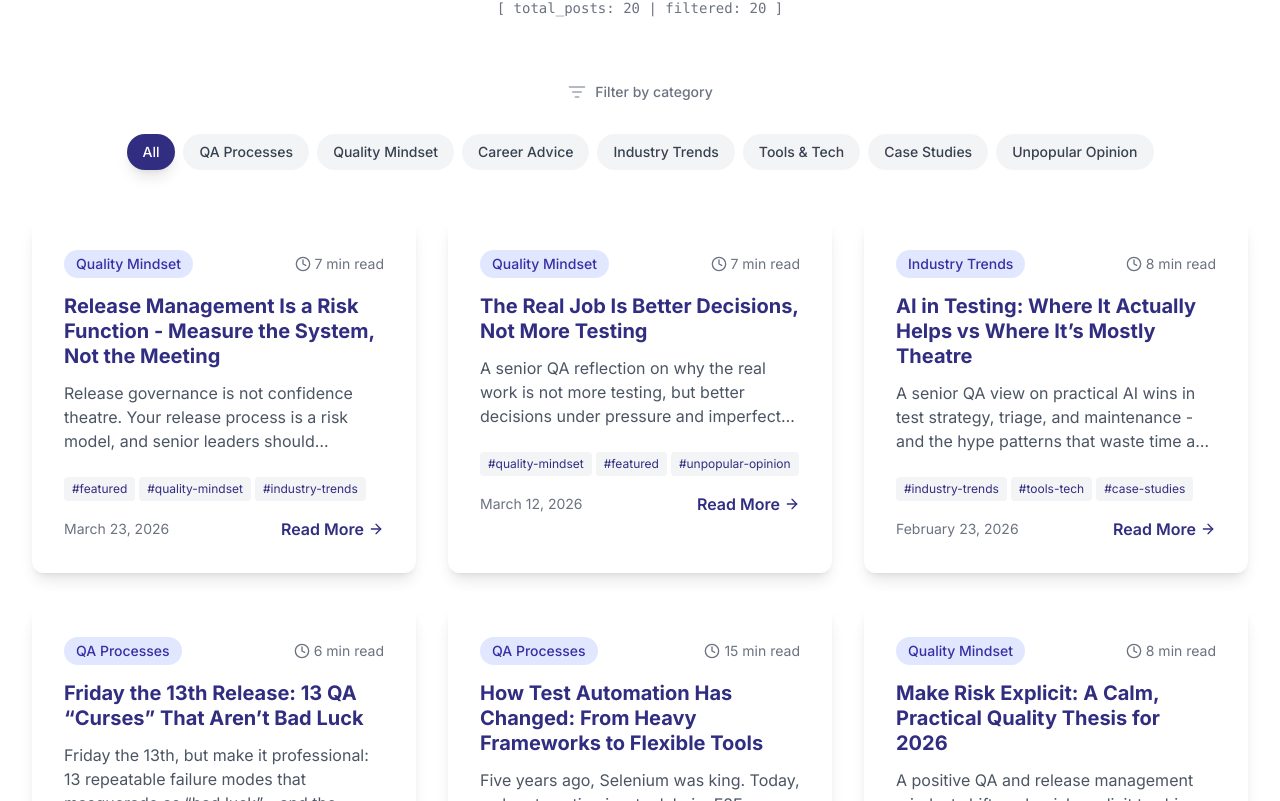
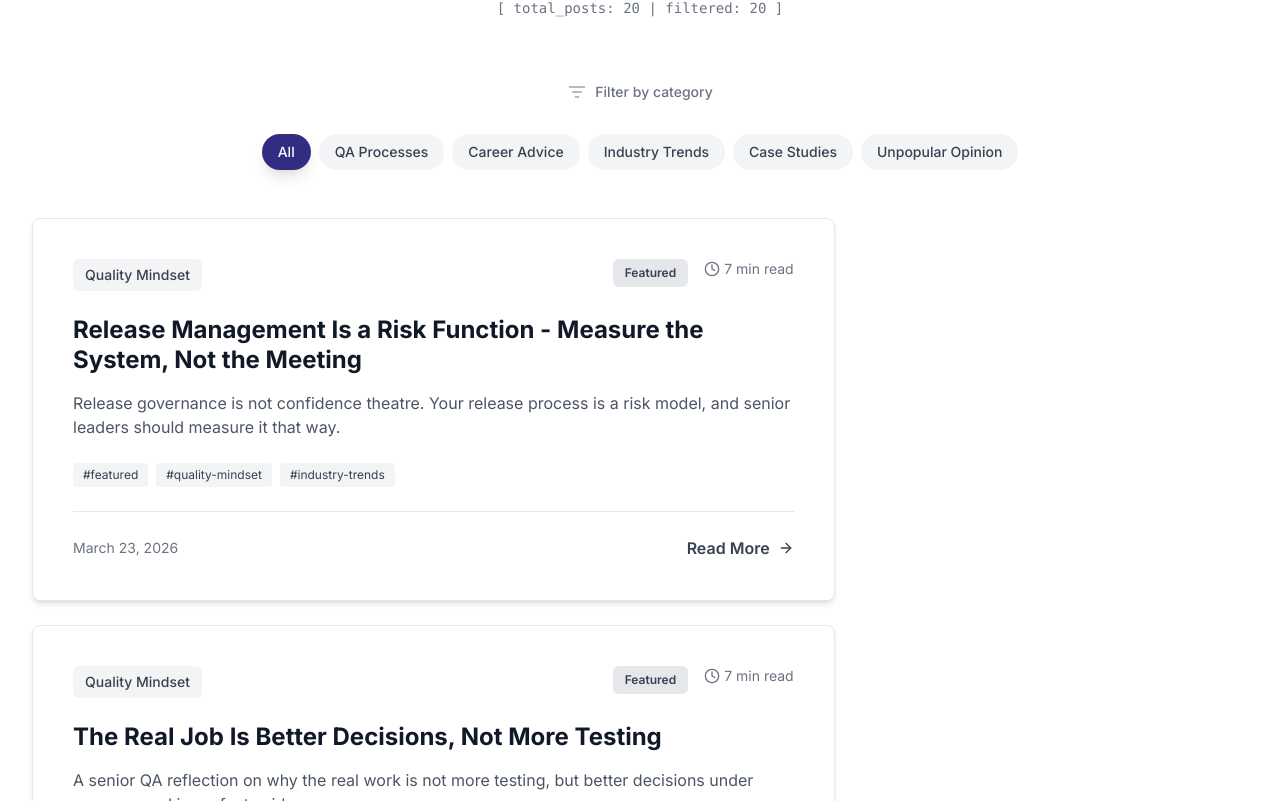
Before and after one commit to TheineAddict/Null-Expected, a React (Vite) app: page /blog in a window 1280 px wide. Shown: the part 399-1200 px from the top of the page. Built offline with nearby package versions, Linux system fonts and the light colour scheme.

Commit message:
Redesign blog page layout

```diff
--- a/src/pages/Blog.tsx
+++ b/src/pages/Blog.tsx
@@ -18,10 +18,8 @@ const Blog = () => {
   const categories = [
     'All',
     'QA Processes',
-    'Quality Mindset',
     'Career Advice',
     'Industry Trends',
-    'Tools & Tech',
     'Case Studies',
     'Unpopular Opinion'
   ];
@@ -78,8 +76,12 @@ const Blog = () => {
     }
   }, [activeCategory, activeTag, allPosts]);
 
-  const visiblePosts = posts.slice(0, visibleCount);
-  const hasMore = visibleCount < posts.length;
+  const featuredPosts = posts.filter(post => post.tags.includes('featured'));
+  const regularPosts = posts.filter(post => !post.tags.includes('featured'));
+
+  const sortedPosts = [...featuredPosts, ...regularPosts];
+  const visiblePosts = sortedPosts.slice(0, visibleCount);
+  const hasMore = visibleCount < sortedPosts.length;
 
   const handleShowMore = () => {
     setVisibleCount(prev => prev + 6);
@@ -177,57 +179,76 @@ const Blog = () => {
             </div>
           </div>
         ) : (
-        <div className="grid grid-cols-1 md:grid-cols-2 lg:grid-cols-3 gap-8">
-          {visiblePosts.map((post) => (
+        <div className="grid grid-cols-1 md:grid-cols-2 lg:grid-cols-3 gap-6">
+          {visiblePosts.map((post) => {
+            const isFeatured = post.tags.includes('featured');
+            return (
             <article
               key={post.id}
-              className="bg-white rounded-xl shadow-lg hover:shadow-xl transition-all duration-300 overflow-hidden group"
+              className={`rounded-lg border border-gray-200 bg-white overflow-hidden group transition-all duration-300 ${
+                isFeatured
+                  ? 'md:col-span-2 lg:col-span-2 shadow-md hover:shadow-lg'
+                  : 'shadow-sm hover:shadow-md'
+              }`}
             >
-              <div className="p-8">
-                <div className="flex items-center justify-between mb-4">
+              <div className={`${isFeatured ? 'p-10' : 'p-6'}`}>
+                {/* Header Row */}
+                <div className="flex items-start justify-between mb-6 gap-4">
+                  <div className="flex-1">
                     <Link
                       to={`/blog?category=${encodeURIComponent(post.category)}`}
-                    className="inline-block px-3 py-1 bg-indigo-100 text-indigo-800 text-sm font-medium rounded-full hover:bg-indigo-200 transition-colors"
+                      className="inline-block px-3 py-1.5 bg-gray-100 text-gray-700 text-sm font-medium rounded-md hover:bg-gray-200 transition-colors"
                       onClick={() => window.scrollTo(0, 0)}
                     >
                       {post.category}
                     </Link>
-                  <div className="flex items-center text-gray-500 text-sm">
+                  </div>
+                  {isFeatured && (
+                    <div className="px-3 py-1.5 bg-gray-200 text-gray-700 text-xs font-semibold rounded-md whitespace-nowrap">
+                      Featured
+                    </div>
+                  )}
+                  <div className="flex items-center text-gray-500 text-sm whitespace-nowrap">
                     <Clock className="h-4 w-4 mr-1" />
                     {post.readTime}
                   </div>
                 </div>
 
+                {/* Title */}
                 <Link to={`/blog/${post.slug}`}>
-                  <h2 className="text-xl font-bold text-indigo-900 mb-3 leading-tight hover:text-gray-900 transition-colors cursor-pointer">
+                  <h2 className={`font-bold mb-4 leading-tight hover:text-gray-600 transition-colors cursor-pointer ${
+                    isFeatured ? 'text-2xl text-gray-900' : 'text-lg text-gray-900'
+                  }`}>
                     {post.title}
                   </h2>
                 </Link>
 
-                <p className="text-gray-600 mb-6 line-clamp-3">
+                {/* Excerpt */}
+                <p className={`text-gray-600 mb-6 ${isFeatured ? 'line-clamp-4' : 'line-clamp-3'}`}>
                   {post.excerpt}
                 </p>
 
                 {/* Tags */}
-                <div className="flex flex-wrap gap-1 mb-4">
-                  {getVisibleBlogTags(post.tags).slice(0, 3).map((tag) => (
+                <div className="flex flex-wrap gap-2 mb-6">
+                  {getVisibleBlogTags(post.tags).slice(0, isFeatured ? 4 : 3).map((tag) => (
                     <Link
                       key={tag}
                       to={`/blog?tag=${encodeURIComponent(tag)}`}
-                      className="px-2 py-1 bg-gray-100 text-indigo-900 text-xs rounded hover:text-gray-900 transition-colors"
+                      className="px-2.5 py-1 bg-gray-100 text-gray-700 text-xs rounded hover:bg-gray-200 transition-colors"
                       onClick={() => window.scrollTo(0, 0)}
                     >
                       #{tag}
                     </Link>
                   ))}
-                  {getVisibleBlogTags(post.tags).length > 3 && (
-                    <span className="px-2 py-1 text-gray-400 text-xs">
-                      +{getVisibleBlogTags(post.tags).length - 3} more
+                  {getVisibleBlogTags(post.tags).length > (isFeatured ? 4 : 3) && (
+                    <span className="px-2.5 py-1 text-gray-400 text-xs">
+                      +{getVisibleBlogTags(post.tags).length - (isFeatured ? 4 : 3)} more
                     </span>
                   )}
                 </div>
 
-                <div className="flex items-center justify-between">
+                {/* Footer */}
+                <div className="flex items-center justify-between pt-6 border-t border-gray-200">
                   <span className="text-sm text-gray-500">
                     {new Date(post.date).toLocaleDateString('en-US', {
                       year: 'numeric',
@@ -238,15 +259,16 @@ const Blog = () => {
 
                   <Link
                     to={`/blog/${post.slug}`}
-                    className="inline-flex items-center text-indigo-900 hover:text-gray-900 font-semibold transition-colors"
+                    className="inline-flex items-center text-gray-700 hover:text-gray-900 font-semibold transition-colors"
                   >
                     Read More
-                    <ArrowRight className="ml-1 h-4 w-4 group-hover:translate-x-1 transition-transform" />
+                    <ArrowRight className="ml-2 h-4 w-4 group-hover:translate-x-0.5 transition-transform" />
                   </Link>
                 </div>
               </div>
             </article>
-          ))}
+            );
+          })}
         </div>
         )}
 
```
Lines whose indentation alone changed are shown as unchanged.
